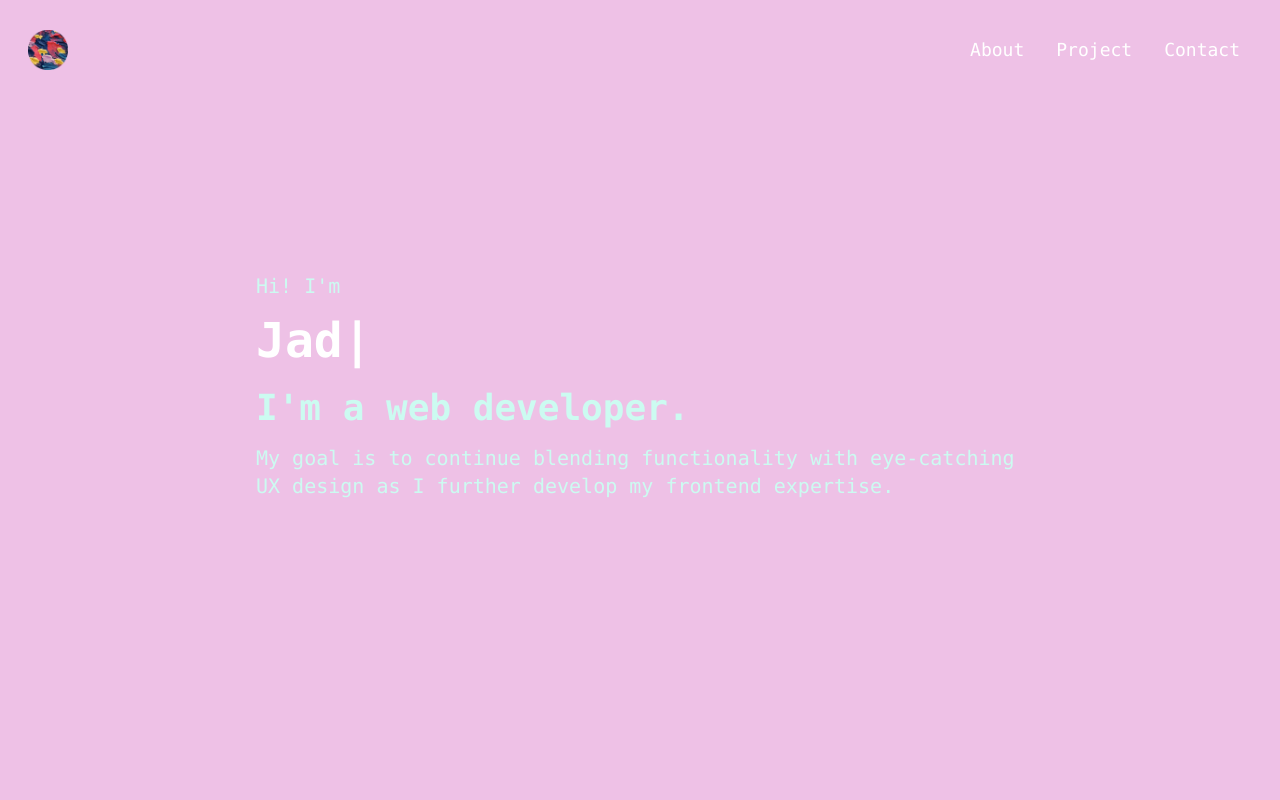
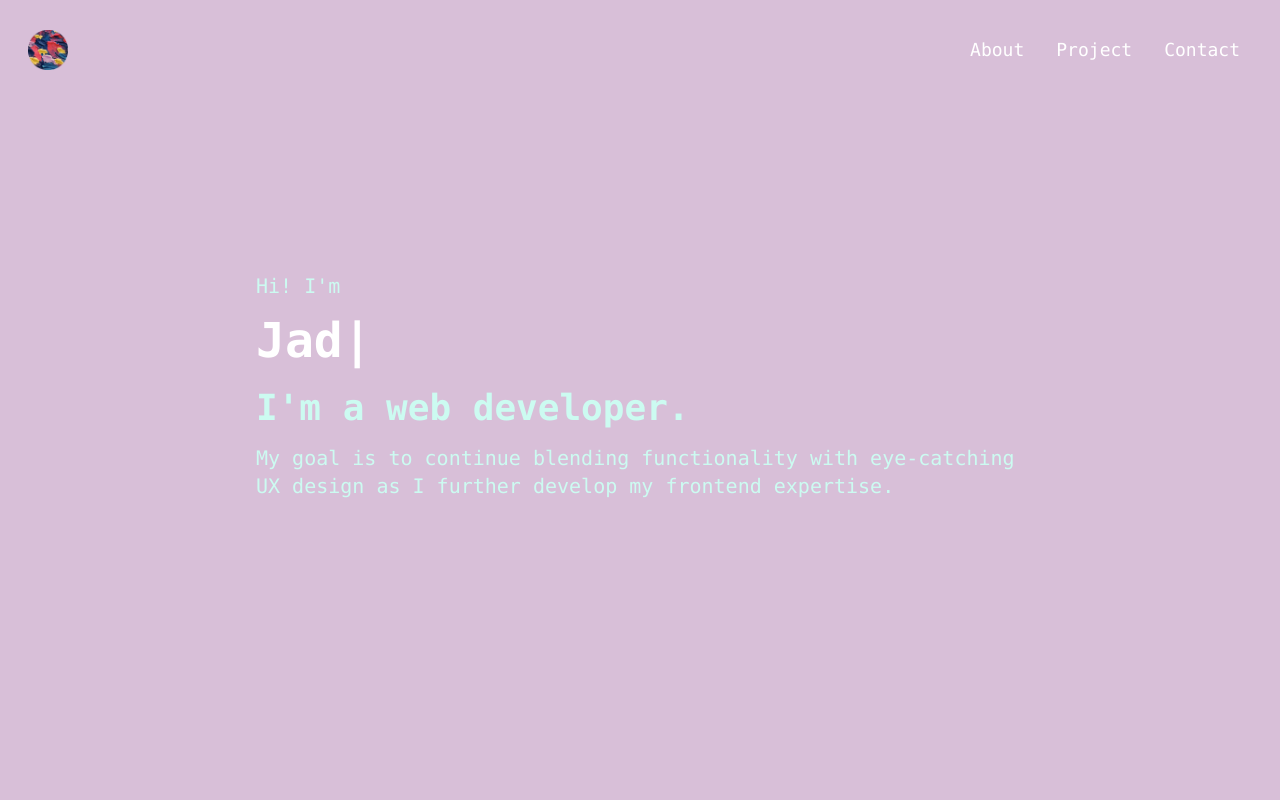
Before and after one commit to yuhyunjeong/portfolio-website, a Next.js app in the folder portfolio-website/: page / in a window 1280 px wide. Shown: the top 800 px of the page. Built offline with nearby package versions, Linux system fonts and the light colour scheme.

Commit message:
change backgroud color

```diff
--- a/portfolio-website/app/components/Navbar.jsx
+++ b/portfolio-website/app/components/Navbar.jsx
@@ -63,7 +63,7 @@ const Navbar = () => {
       id="navbar"
       className={`${
         isHidden ? "-translate-y-full" : isScrolled ? "shadow-lg" : ""
-      } fixed w-full top-0 left-0 z-50 transition-all duration-500 ease-in-out bg-[#eec1e6]`}
+      } fixed w-full top-0 left-0 z-50 transition-all duration-500 ease-in-out bg-[#d8bfd8]`}
     >
       <div className="flex flex-wrap items-center justify-between mx-auto py-6 lg:py-4 pl-7 pr-5">
         <Link
--- a/portfolio-website/app/page.js
+++ b/portfolio-website/app/page.js
@@ -8,7 +8,7 @@ import Footer from "./components/Footer";
 
 export default function Home() {
   return (
-    <main className="flex min-h-screen flex-col bg-gradient-to-tl bg-[#eec1e6] font-mono">
+    <main className="flex min-h-screen flex-col bg-gradient-to-tl bg-[#d8bfd8] font-mono">
       <Navbar />
       <div class=" mt-24  px-12 py-4 ">
         <About />
```
